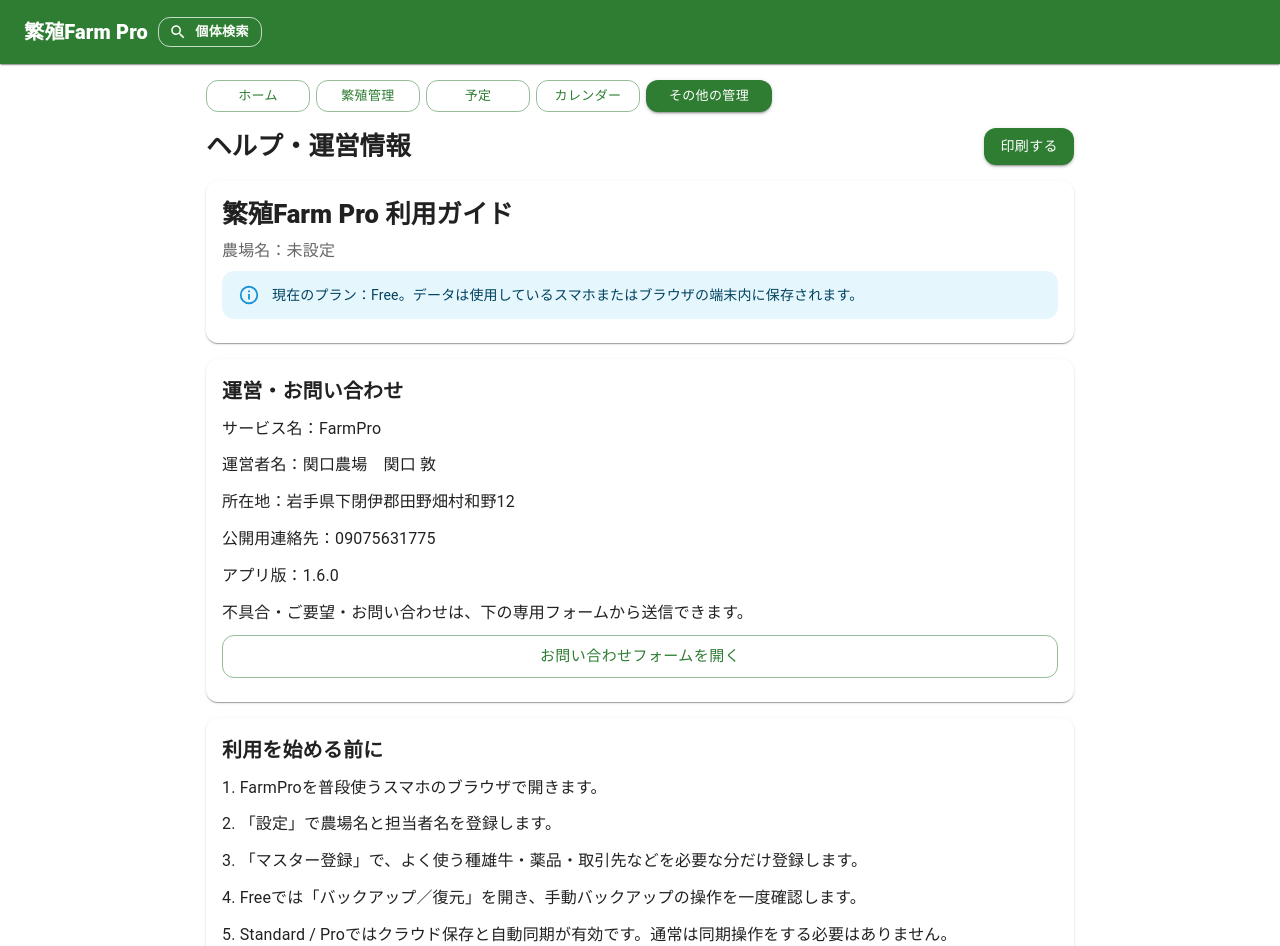
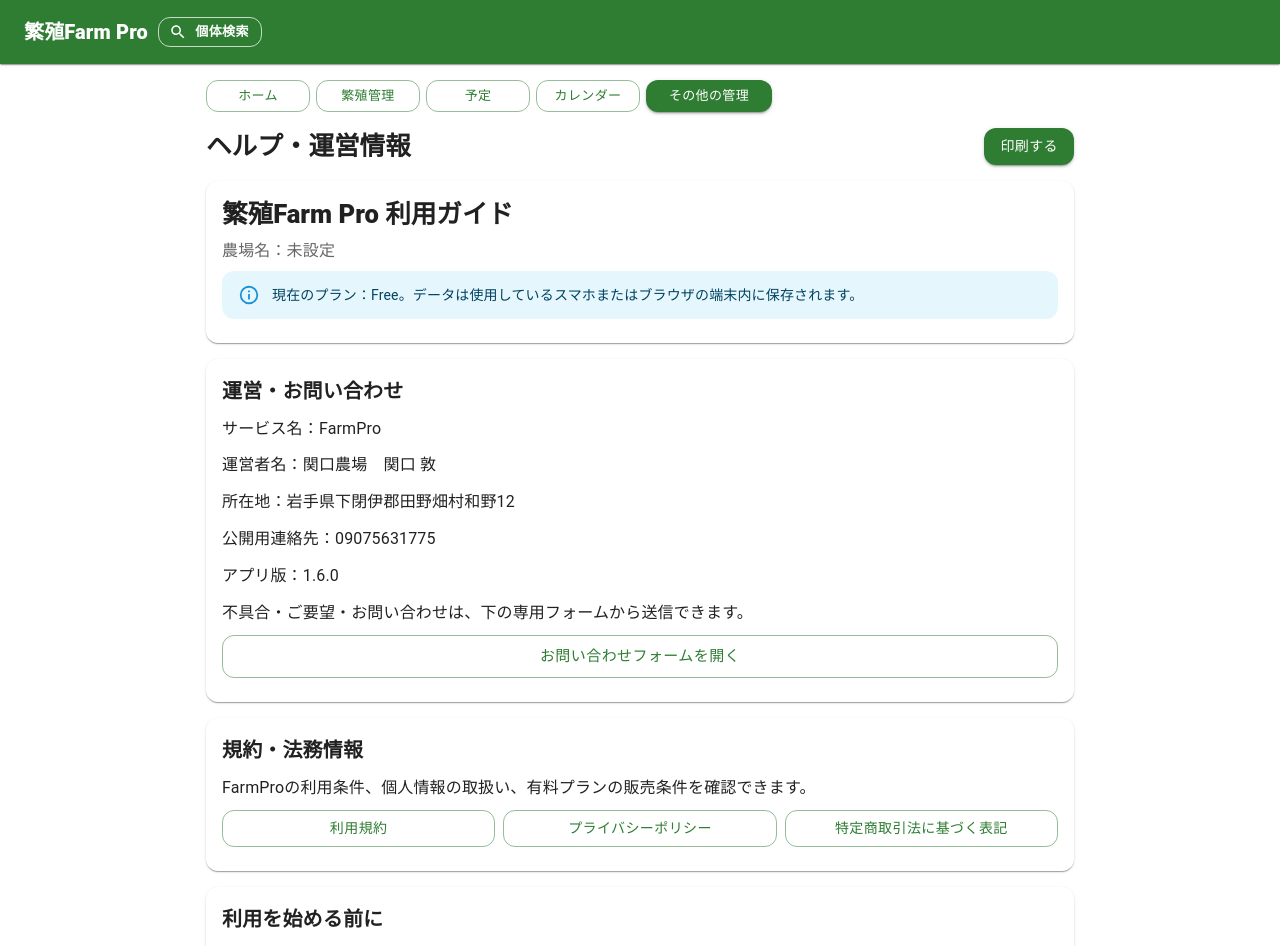
Before and after one commit to farmpro-iwate/FarmPro, a React (Vite) app in the folder client/: page /help in a window 1280 px wide. Shown: the top 946 px of the page. Built offline with nearby package versions, Linux system fonts and the light colour scheme.

Commit message:
Link FarmPro legal information from help

```diff
--- a/client/src/pages/HelpPage.tsx
+++ b/client/src/pages/HelpPage.tsx
@@ -104,6 +104,15 @@
         >
           お問い合わせフォームを開く
         </Button>
+      </Section>
+
+      <Section title="規約・法務情報">
+        <Line>FarmProの利用条件、個人情報の取扱い、有料プランの販売条件を確認できます。</Line>
+        <Stack direction={{ xs: 'column', sm: 'row' }} spacing={1} className="no-print">
+          <Button component={RouterLink} to="/terms" variant="outlined" fullWidth>利用規約</Button>
+          <Button component={RouterLink} to="/privacy" variant="outlined" fullWidth>プライバシーポリシー</Button>
+          <Button component={RouterLink} to="/commerce" variant="outlined" fullWidth>特定商取引法に基づく表記</Button>
+        </Stack>
       </Section>
 
       <Section title="利用を始める前に">
```
